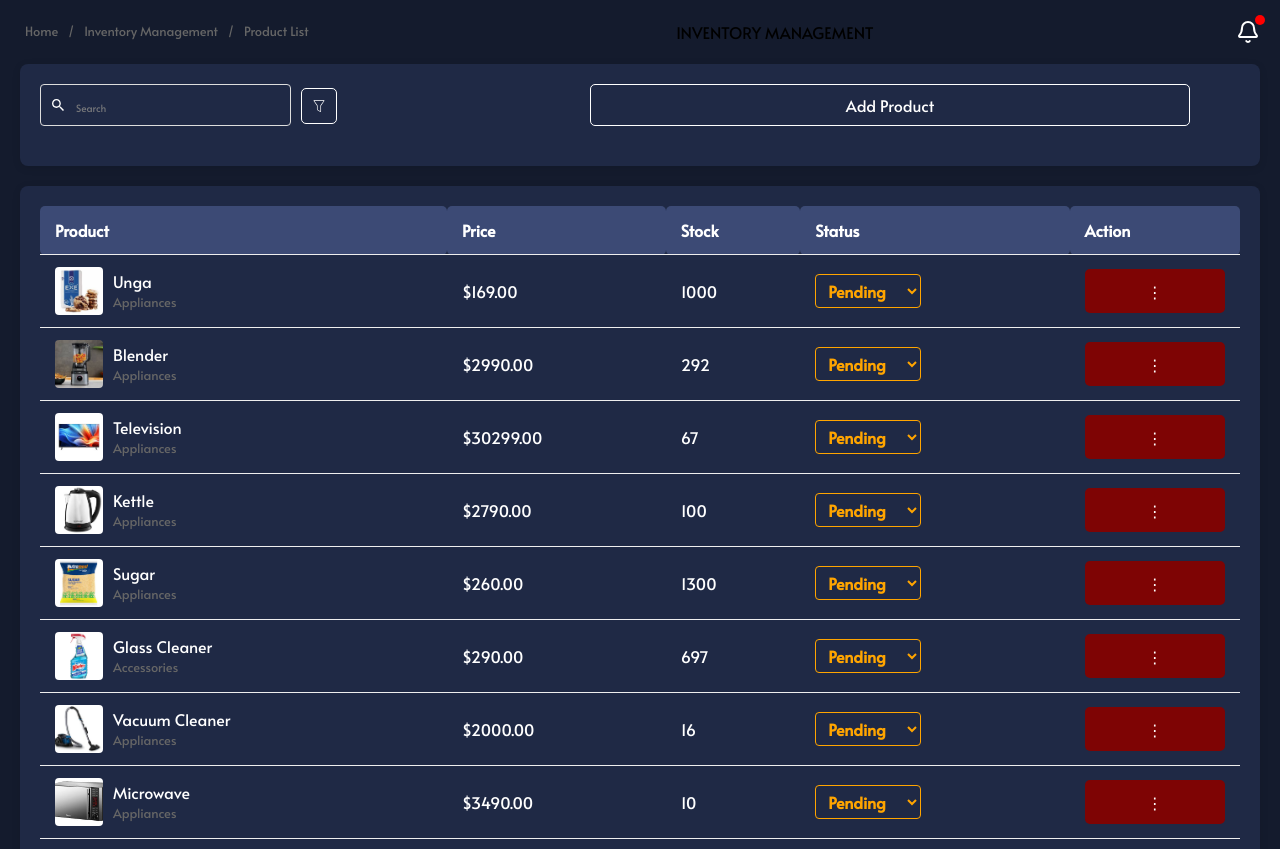
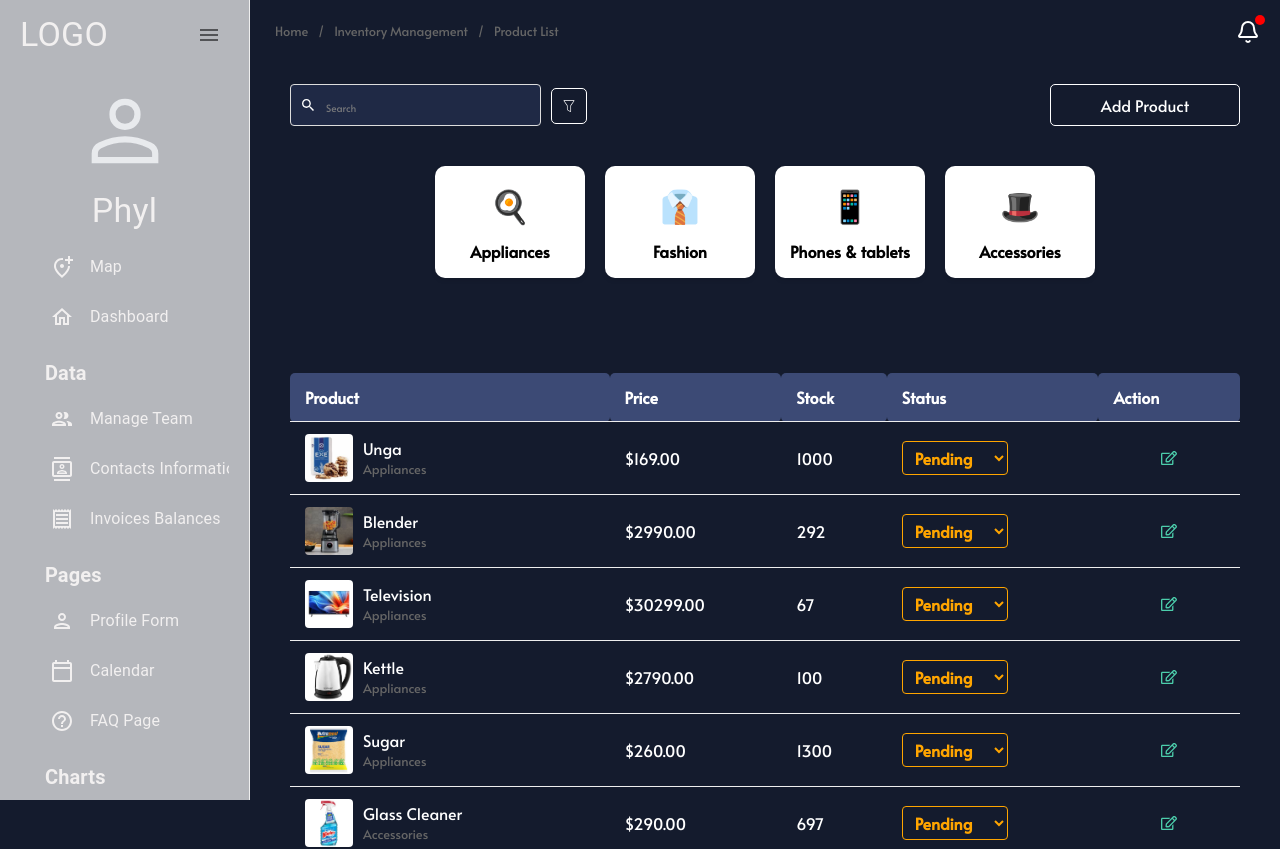
Before and after one commit to coder-ph/Order-Management-Platform, a React (Vite) app in the folder Front End/client/: page /products in a window 1280 px wide. Shown: the top 849 px of the page. Built offline with nearby package versions, Linux system fonts and the light colour scheme.

Commit message:
Completes the inventory management css

```diff
--- a/Front End/client/src/Components/InventoryFilter.jsx
+++ b/Front End/client/src/Components/InventoryFilter.jsx
@@ -49,7 +49,7 @@ const FilterPopup = ({ filters, setFilters, categories }) => {
                         ))}
                     </select>
                 </div>
-                <MainButton onClick={() => setFilters({ category: '', priceRange: '', status: '' })}>
+                <MainButton onClick={() => setFilters({ category: '', priceRange: '', status: '' })} style={{ backgroundColor:"#4cceac"}}>
                     Clear Filters
                 </MainButton>
             </div>
--- a/Front End/client/src/Components/InventoryHeader.jsx
+++ b/Front End/client/src/Components/InventoryHeader.jsx
@@ -3,11 +3,14 @@ import { MainButton } from "../Components/Buttons/Button";
 import { Bell } from "lucide-react"
 import { IoMdSearch } from "react-icons/io";
 import { CiFilter } from "react-icons/ci";
+import CategorySection from "./CategorySection";
+import FilterPopup from "./InventoryFilter";
 
 const ProductHeader = ({ searchQuery, setSearchQuery, setFilterOpen, filterOpen, setDialogOpen }) => {
     return (
         <>
             <div className="header">
+
                 <div className="page-path">
                     <span>Home</span>
                     <span>/</span>
@@ -15,7 +18,7 @@ const ProductHeader = ({ searchQuery, setSearchQuery, setFilterOpen, filterOpen,
                     <span>/</span>
                     <span>Product List</span>
                 </div>
-                <h1>INVENTORY MANAGEMENT</h1>
+                {/* <h1>INVENTORY MANAGEMENT</h1> */}
                 <div className="notifications">
                     <MainButton onClick={() => {}} style={{ position: 'relative', backgroundColor:"transparent", border: "none", padding: "0" }}>
                         <span className="notification-icon"><Bell size={24} /></span>
@@ -23,6 +26,7 @@ const ProductHeader = ({ searchQuery, setSearchQuery, setFilterOpen, filterOpen,
                     </MainButton>
                 </div>
             </div>
+
             <div className="card">
                 <div className="card-content">
                     <div className="toolbar">
@@ -44,9 +48,13 @@ const ProductHeader = ({ searchQuery, setSearchQuery, setFilterOpen, filterOpen,
                                 </MainButton>
                             </div>
                         </div>
-                        <MainButton onClick={() => setDialogOpen(true)} style={{ backgroundColor:"transparent", border: "1px solid white", padding: "8px", position:"relative", width:"50%", marginRight:"50px" }}>
+
+                        <MainButton onClick={() => setDialogOpen(true)} style={{ backgroundColor:"transparent", border: "1px solid white", padding: "8px", position:"relative", width:"20%", marginLeft:"100px" }}>
                             Add Product
                         </MainButton>
+                    </div>
+                    <div className="category-section" style={{ display: "flex", flexDirection: "row", flexWrap: "nowrap" }}>
+                            <CategorySection />
                     </div>
                 </div>
             </div>
--- a/Front End/client/src/Components/InventoryList.jsx
+++ b/Front End/client/src/Components/InventoryList.jsx
@@ -1,5 +1,7 @@
 import React from "react";
 import { MainButton } from "../Components/Buttons/Button";
+import { backdropClasses } from "@mui/material";
+import { FaRegEdit } from "react-icons/fa";
 
 const ProductList = ({ products, handleStatusChange }) => {
     const getStatusColor = (status) => {
@@ -86,7 +88,7 @@ const ProductList = ({ products, handleStatusChange }) => {
                                     </select>
                                 </td>
                                 <td>
-                                    <MainButton onClick={() => {viewproduct}}>⋮</MainButton>
+                                    <MainButton onClick={() => {viewproduct}}  style={{backgroundColor:'transparent', textAlign:'center', marginRight:'5px', color:'#4cceac'}}><FaRegEdit /></MainButton>
                                 </td>
                             </tr>
                         ))}
--- a/Front End/client/src/Pages/InventoryManagementPage.jsx
+++ b/Front End/client/src/Pages/InventoryManagementPage.jsx
@@ -7,7 +7,7 @@ import FilterPopup from "../Components/InventoryFilter";
 import { ProductServiceAPI } from "../Components/InventoryApi";
 import "../assets/styles/ProductManagement.css";
 
-import CategorySection from "../Components/CategorySection";
+// import CategorySection from "../Components/CategorySection";
 import AdminSidebar from "../scenes/global/AdminSidebar";
 
 
@@ -76,15 +76,17 @@ const ProductManagement = () => {
     })
 
     const categories = [...new Set(products.map(p => p.category))];
- {/* AdminSidebar Component */}
- <AdminSidebar />
+
     return (
+
         <div className="flex">
+            <div className="admin-sidebar">
+           <AdminSidebar />
+           </div>
 
-
-            {/* <div className="category-section">
+           {/* <div className="category-section">
             <CategorySection />
-            </div> */}
+            </div>  */}
 
             <div className="main-content flex-1 p-6">
                 <ProductHeader
--- a/Front End/client/src/assets/styles/CategorySection.css
+++ b/Front End/client/src/assets/styles/CategorySection.css
@@ -1,13 +1,27 @@
 /* CategorySection.css */
 .ctg-section {
   display: flex;
-    justify-content: space-between;
-    margin-top: 20px;
-    gap: 10px;
+  flex-wrap: nowrap;
+  overflow-x: auto;
+  padding: 20px;
+  width: 100%;
+  max-width: 100vw;
+  white-space: nowrap;
+}
+.categories {
+  flex-direction: row;
+  display: flex;
+  flex-wrap: nowrap;
+  gap: 20px;
+  width: 100%;
+  max-width: 100vw;
+  justify-content: center;
+  margin-bottom: 15px;
 }
 
 .ctg-card {
-    flex: 1;
+  width: 150px;
+  flex-shrink: 0;
   background-color: white;
   border-radius: 10px;
   padding: 15px;
--- a/Front End/client/src/assets/styles/ProductManagement.css
+++ b/Front End/client/src/assets/styles/ProductManagement.css
@@ -32,15 +32,17 @@
     height: 10px;
     border-radius: 50%;
 }
-
 .category-section {
     display: flex;
+    justify-content: center;
+    align-items: center;
 }
 /* Card styles */
+
 .card {
-    background-color: #1f2945;
-    border-radius: 8px;
-    box-shadow: 0 2px 8px rgba(0, 0, 0, 0.1);
+    background-color: transparent;
+    /* border-radius: 8px;
+    box-shadow: 0 2px 8px rgba(0, 0, 0, 0.1); */
     margin-bottom: 20px;
 }
 .card-content {
@@ -80,7 +82,7 @@
     position: absolute;
     top: 100%;
     left: 0;
-    background-color: white;
+    background-color: #1f2945;
     border-radius: 4px;
     box-shadow: 0 2px 10px rgba(0, 0, 0, 0.1);
     padding: 15px;
@@ -100,11 +102,14 @@
 }
 .filter-grp label {
     font-weight: 500;
+    color: white;
 }
 .filter-grp select {
     padding: 8px;
     border: 1px solid #ddd;
     border-radius: 4px;
+    color: white;
+    background-color: #3c4a75;
 }
 /* Table styles */
 .Products-table {
```
Lines whose indentation alone changed are shown as unchanged.
